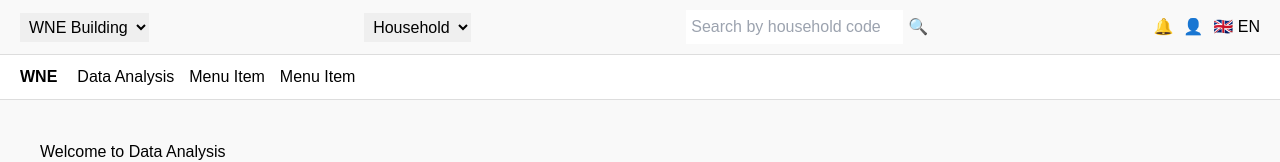
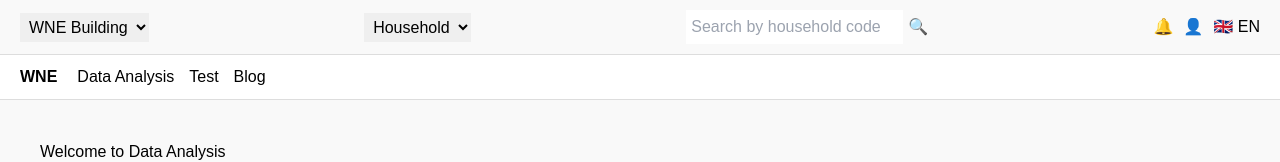
Before and after one commit to toanlehcm/LearningNextJSApp, a Next.js app: page / in a window 1280 px wide. Shown: the top 162 px of the page. Built offline with nearby package versions, Linux system fonts and the light colour scheme; what @mui/material-nextjs would draw is missing.

Commit message:
Add react query

```diff
--- a/package.json
+++ b/package.json
@@ -14,6 +14,8 @@
     "@emotion/styled": "^11.14.0",
     "@mui/material": "^6.3.1",
     "@mui/material-nextjs": "^6.3.1",
+    "@tanstack/react-query": "^5.62.14",
+    "@tanstack/react-query-devtools": "^5.62.14",
     "next": "15.1.2",
     "react": "^19.0.0",
     "react-dom": "^19.0.0",
--- a/src/app/layout.tsx
+++ b/src/app/layout.tsx
@@ -1,4 +1,4 @@
-'use client'
+// 'use client'
 import { AppRouterCacheProvider } from '@mui/material-nextjs/v15-appRouter'
 import { Roboto } from 'next/font/google'
 import { ThemeProvider } from '@mui/material/styles'
@@ -7,6 +7,7 @@ import '../../src/styles/globals.css'
 import Header from './layout/header'
 import Menu from './layout/menu'
 import Footer from './layout/footer'
+import AppQueryProvider from '@/libs/query-provider'
 
 const roboto = Roboto({
   weight: ['300', '400', '500', '700'],
@@ -22,10 +23,12 @@ export default function RootLayout(props: { children: React.ReactNode }) {
       <body className={roboto.variable}>
         <AppRouterCacheProvider>
           <ThemeProvider theme={theme}>
-            <Header />
-            <Menu />
-            <main>{children}</main>
-            <Footer />
+            <AppQueryProvider>
+              <Header />
+              <Menu />
+              <main>{children}</main>
+              <Footer />
+            </AppQueryProvider>
           </ThemeProvider>
         </AppRouterCacheProvider>
       </body>
--- a/src/app/layout/menu.tsx
+++ b/src/app/layout/menu.tsx
@@ -1,11 +1,21 @@
+import Link from 'next/link'
+
 export default function Menu() {
   return (
     <nav className='menu'>
-      <div className='menu__logo'>WNE</div>
+      <div className='menu__logo'>
+        <Link href='/'>WNE</Link>
+      </div>
       <ul className='menu__items'>
-        <li>Data Analysis</li>
-        <li>Menu Item</li>
-        <li>Menu Item</li>
+        <li>
+          <Link href='/data-analysis'>Data Analysis</Link>
+        </li>
+        <li>
+          <Link href='/test'>Test</Link>
+        </li>
+        <li>
+          <Link href='/blog'>Blog</Link>
+        </li>
       </ul>
     </nav>
   )
--- /dev/null
+++ b/src/libs/query-provider.tsx
@@ -0,0 +1,47 @@
+'use client'
+import { QueryCache, QueryClient, QueryClientProvider } from '@tanstack/react-query'
+import { ReactQueryDevtools } from '@tanstack/react-query-devtools'
+import React from 'react'
+
+const queryCache = new QueryCache()
+
+function makeQueryClient() {
+  return new QueryClient({
+    queryCache: queryCache,
+    defaultOptions: {
+      queries: {
+        refetchOnWindowFocus: false,
+        staleTime: 30 * 1000
+        // refetchInterval: 120 * 1000
+      }
+    }
+  })
+}
+
+let browserQueryClient: QueryClient | undefined = undefined
+
+function getQueryClient() {
+  if (typeof window === 'undefined') {
+    // Server: always make a new query client
+    return makeQueryClient()
+  } else {
+    // Browser: make a new query client if we don't already have one
+    // This is very important so we don't re-make a new client if React
+    // suspends during the initial render. This may not be needed if we
+    // have a suspense boundary BELOW the creation of the query client
+    if (!browserQueryClient) browserQueryClient = makeQueryClient()
+    return browserQueryClient
+  }
+}
+
+function AppQueryProvider({ children }: React.PropsWithChildren) {
+  const queryClient = getQueryClient()
+  return (
+    <QueryClientProvider client={queryClient}>
+      {children}
+      <ReactQueryDevtools initialIsOpen={false} buttonPosition={`bottom-right`} />
+    </QueryClientProvider>
+  )
+}
+
+export default AppQueryProvider
```
